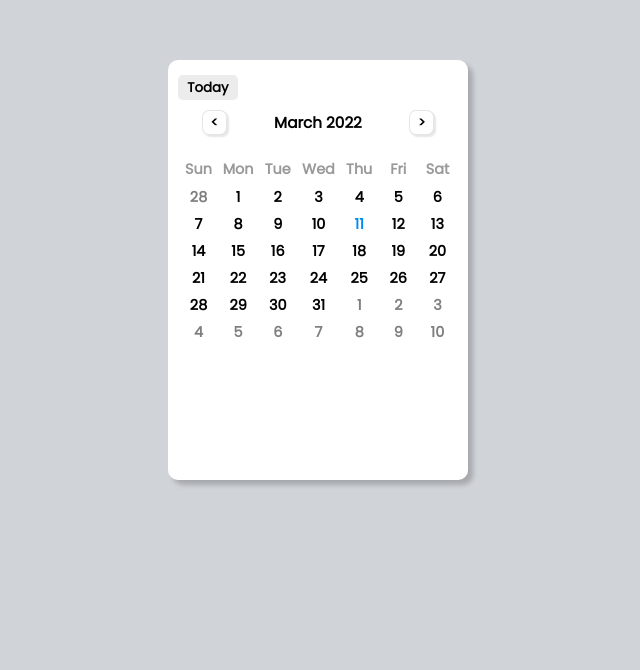
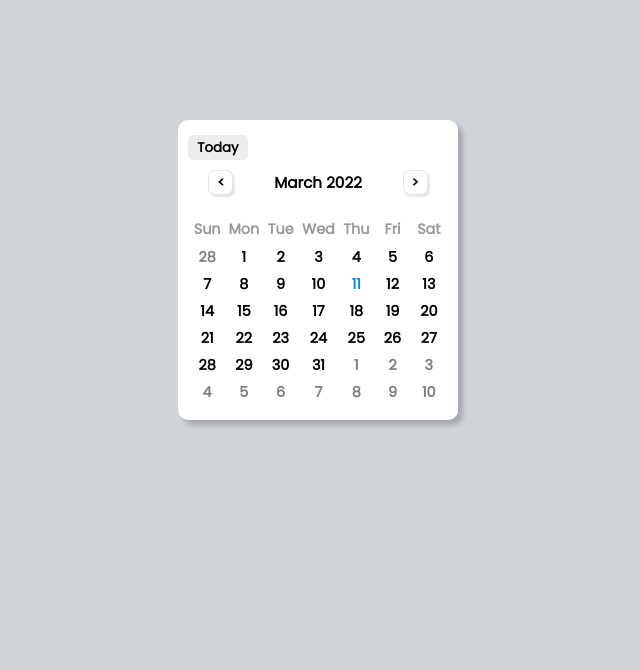
Before and after one commit to KauaLima06/Calendar, a plain HTML site: page index.html in a window 1280 px wide. Shown: the part 130-800 px from the top of the page, without its empty margins (322-962 px from the left). Drawn offline with nearby package versions, Linux system fonts and the light colour scheme.

Commit message:
Ajuste no CSS

```diff
--- a/style.css
+++ b/style.css
@@ -24,16 +24,12 @@
     flex-direction:column;
     padding:10px;
     border-radius:10px;
-    background:red;
-    background-color:#fff;
-/*  min-width:16rem;
-    max-width:22rem;
-    min-height:19rem;*/
-    width: 300px;
-    height: 420px;
+    min-width:280px;
+    min-height:300px;
     box-shadow:5px 5px 5px rgba(0,0,0,0.2);
     overflow:scroll;
     transition:.6s;
+    background-color:#fff;
 }
 header {
     display:flex;
```
